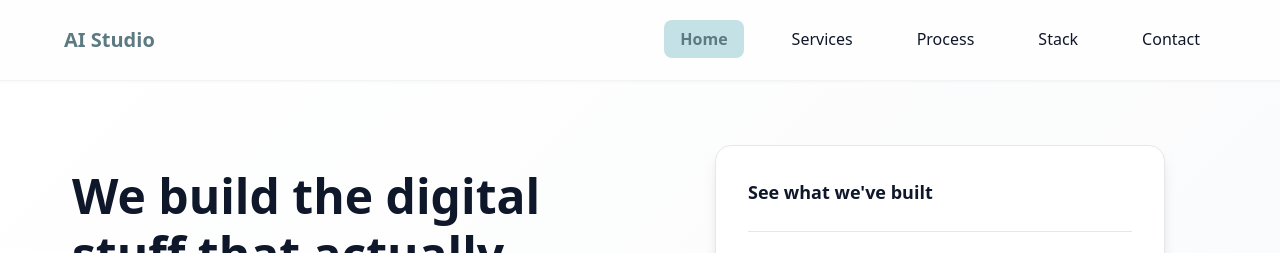
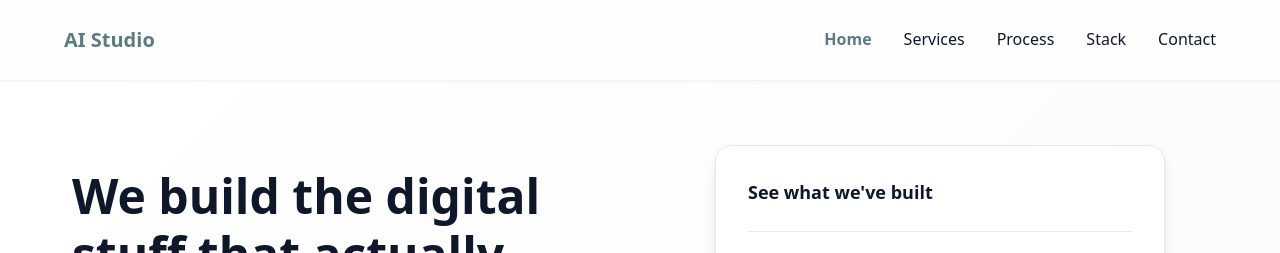
Before and after one commit to enfirmamail/website, a website built with Vite: page index.html in a window 1280 px wide. Shown: the top 253 px of the page. Built offline with nearby package versions, Linux system fonts and the light colour scheme.

Commit message:
Describe what you changed

```diff
--- a/src/main.ts
+++ b/src/main.ts
@@ -49,29 +49,44 @@ function initActiveNavigation() {
 
   if (sections.length === 0 || navLinks.length === 0) return
 
+  const handleScroll = () => {
+    const scrollPosition = window.scrollY + 150 // Offset for header + some buffer
+
+    let currentSection = ''
+
+    sections.forEach((section) => {
+      const sectionTop = (section as HTMLElement).offsetTop
+      const sectionHeight = (section as HTMLElement).offsetHeight
+      const sectionId = section.getAttribute('id')
+
+      if (scrollPosition >= sectionTop && scrollPosition < sectionTop + sectionHeight) {
+        currentSection = sectionId || ''
+      }
+    })
+
+    // If at the top, set home as active
+    if (scrollPosition < 200) {
+      currentSection = 'home'
+    }
+
+    // Update active link
+    navLinks.forEach(link => {
+      link.classList.remove('nav__link--active')
+      const href = link.getAttribute('href')
+      if (href && href === `#${currentSection}`) {
+        link.classList.add('nav__link--active')
+      }
+    })
+  }
+
+  // Use Intersection Observer as fallback and scroll listener
   const observer = new IntersectionObserver(
     (entries) => {
-      entries.forEach((entry) => {
-        if (entry.isIntersecting) {
-          const id = entry.target.getAttribute('id')
-          if (id) {
-            // Remove active class from all links
-            navLinks.forEach(link => {
-              link.classList.remove('nav__link--active')
-            })
-
-            // Add active class to corresponding link
-            const activeLink = document.querySelector(`.nav__link[href="#${id}"]`)
-            if (activeLink) {
-              activeLink.classList.add('nav__link--active')
-            }
-          }
-        }
-      })
+      handleScroll()
     },
     {
-      threshold: 0.3,
-      rootMargin: '-100px 0px -50% 0px'
+      threshold: [0, 0.25, 0.5, 0.75, 1],
+      rootMargin: '-120px 0px -60% 0px'
     }
   )
 
@@ -79,19 +94,7 @@ function initActiveNavigation() {
     observer.observe(section)
   })
 
-  // Set home as active by default if at top of page
-  const handleScroll = () => {
-    if (window.scrollY < 100) {
-      navLinks.forEach(link => {
-        link.classList.remove('nav__link--active')
-        if (link.getAttribute('href') === '#home') {
-          link.classList.add('nav__link--active')
-        }
-      })
-    }
-  }
-
-  window.addEventListener('scroll', handleScroll)
+  window.addEventListener('scroll', handleScroll, { passive: true })
   handleScroll() // Check on load
 }
 
--- a/src/styles.css
+++ b/src/styles.css
@@ -188,15 +188,12 @@ body {
   color: var(--color-text-main);
   text-decoration: none;
   font-weight: 500;
-  transition: color var(--transition-base);
+  transition: color var(--transition-base), font-weight var(--transition-base);
   position: relative;
-  padding: var(--spacing-xs) var(--spacing-sm);
-  border-radius: var(--radius-md);
 }
 
 .nav__link:hover {
   color: var(--color-primary-strong);
-  background-color: var(--color-bg);
 }
 
 .nav__link:focus {
@@ -209,8 +206,7 @@ body {
 
 .nav__link--active {
   color: var(--color-primary-strong);
-  background-color: var(--color-brand-soft-3);
-  font-weight: 600;
+  font-weight: 700;
 }
 
 /* Mobile Navigation Toggle */
```
